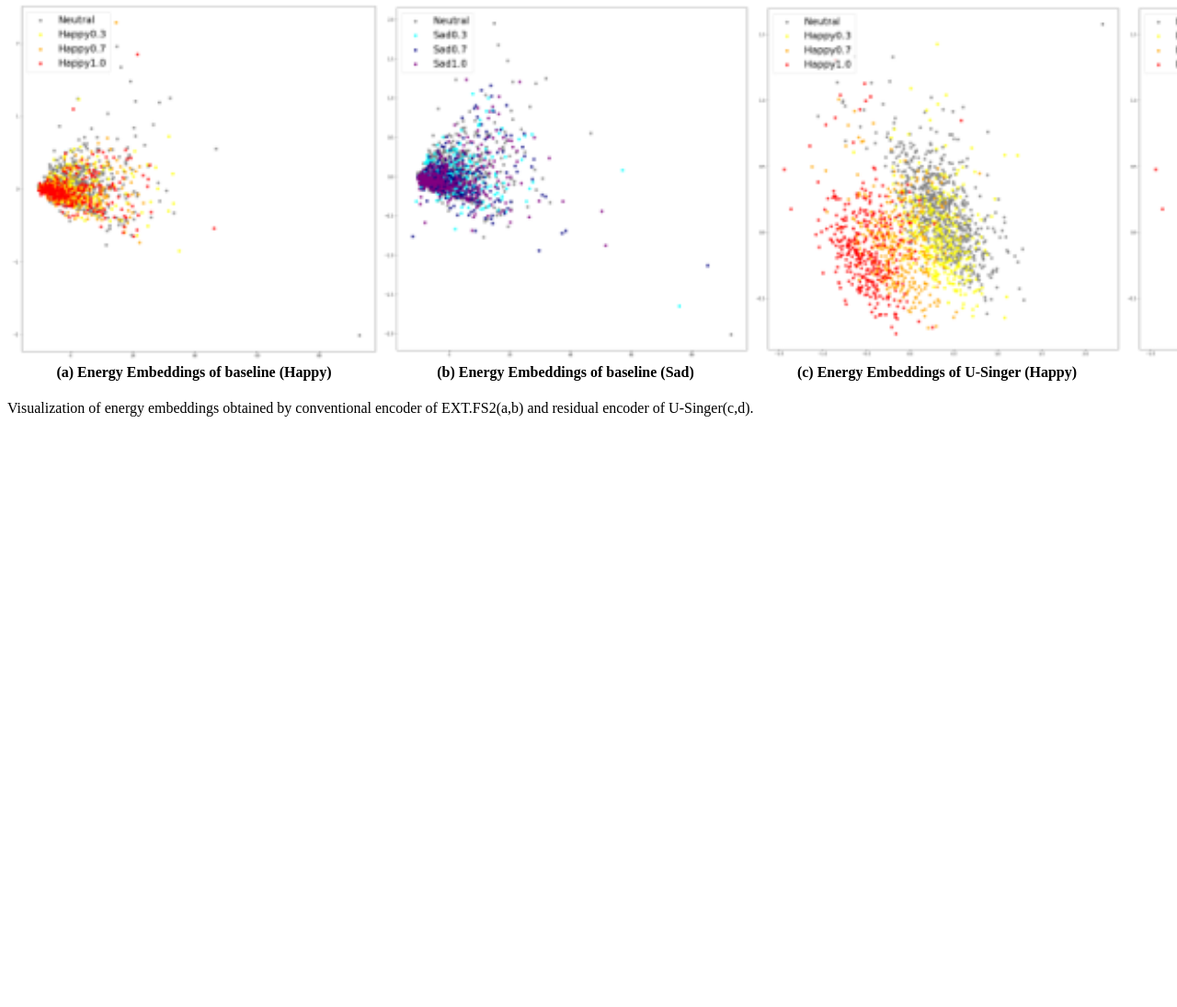
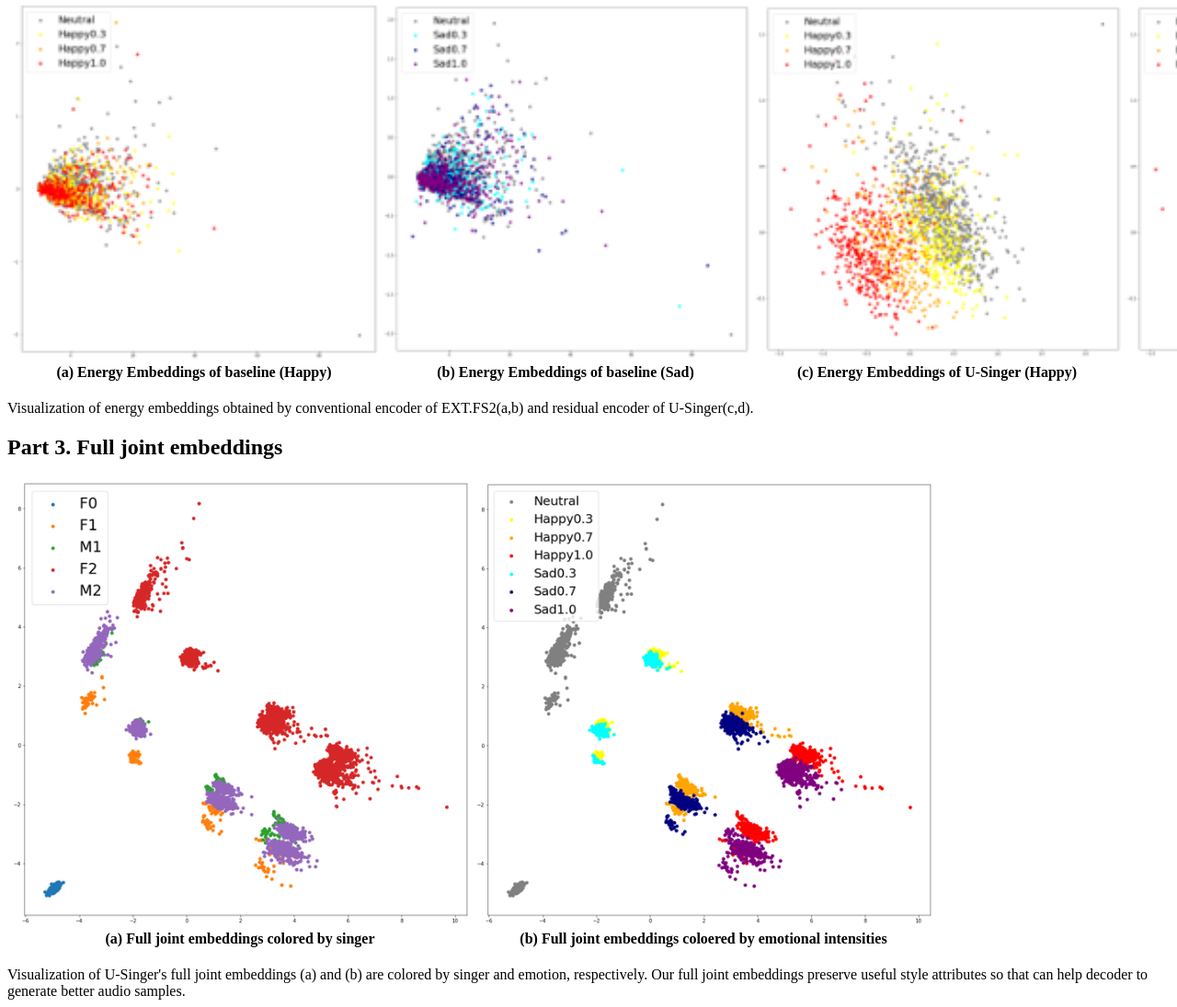
Before and after one commit to U-Singer/u-singer.github.io, a plain HTML site: page index.html in a window 1280 px wide. Shown: the part 4200-5295 px from the top of the page at 92% size. Before the commit the page ends 4661 px from the top, so only its background shows below. Drawn offline with Linux system fonts and the light colour scheme.

Commit message:
full joint embeddings added.

```diff
--- a/index.html
+++ b/index.html
@@ -529,12 +529,12 @@
                 <th><img src="./figures/emotion_emb_pca_v3.png" width=500> </th>
             </tr>
             <tr>
-                <th>(a) Singer Embedding</th>
-                <th>(b) Emotion Embedding</th>
+                <th>(a) Singer Embeddings</th>
+                <th>(b) Emotion Embeddings</th>
             </tr>
         </table>
         <br>
-        Visualization of U-Singer's residual embedding. We visualized Residual embeddings of singer and emotion into 2-dimensional space using principle component analysis (PCA).
+        Visualization of U-Singer's residual embeddings. We visualized Residual embeddings of singer and emotion into 2-dimensional space using principle component analysis (PCA).
 
         <h2>Part 2. Pitch and Energy Embeddings</h2>
         <h3>1. Pitch embeddings</h3>
@@ -572,5 +572,19 @@
         </table>
         <br>
         Visualization of energy embeddings obtained by conventional encoder of EXT.FS2(a,b) and residual encoder of U-Singer(c,d).
+
+        <h2>Part 3. Full joint embeddings</h2>
+        <table style="text-align:center">
+            <tr>
+                <th><img src="./figures/full_joint_usinger_singer.png" width=500> </th>
+                <th><img src="./figures/full_joint_usinger_emotion.png" width=500> </th>
+            </tr>
+            <tr>
+                <th>(a) Full joint embeddings colored by singer</th>
+                <th>(b) Full joint embeddings coloered by emotional intensities</th>
+            </tr>
+        </table>
+        <br>
+        Visualization of U-Singer's full joint embeddings (a) and (b) are colored by singer and emotion, respectively. Our full joint embeddings preserve useful style attributes so that can help decoder to generate better audio samples.
     </body>
 </html>
```
Also changed, not shown: figures/full_joint_usinger_emotion.png (added), figures/full_joint_usinger_singer.png (added).
